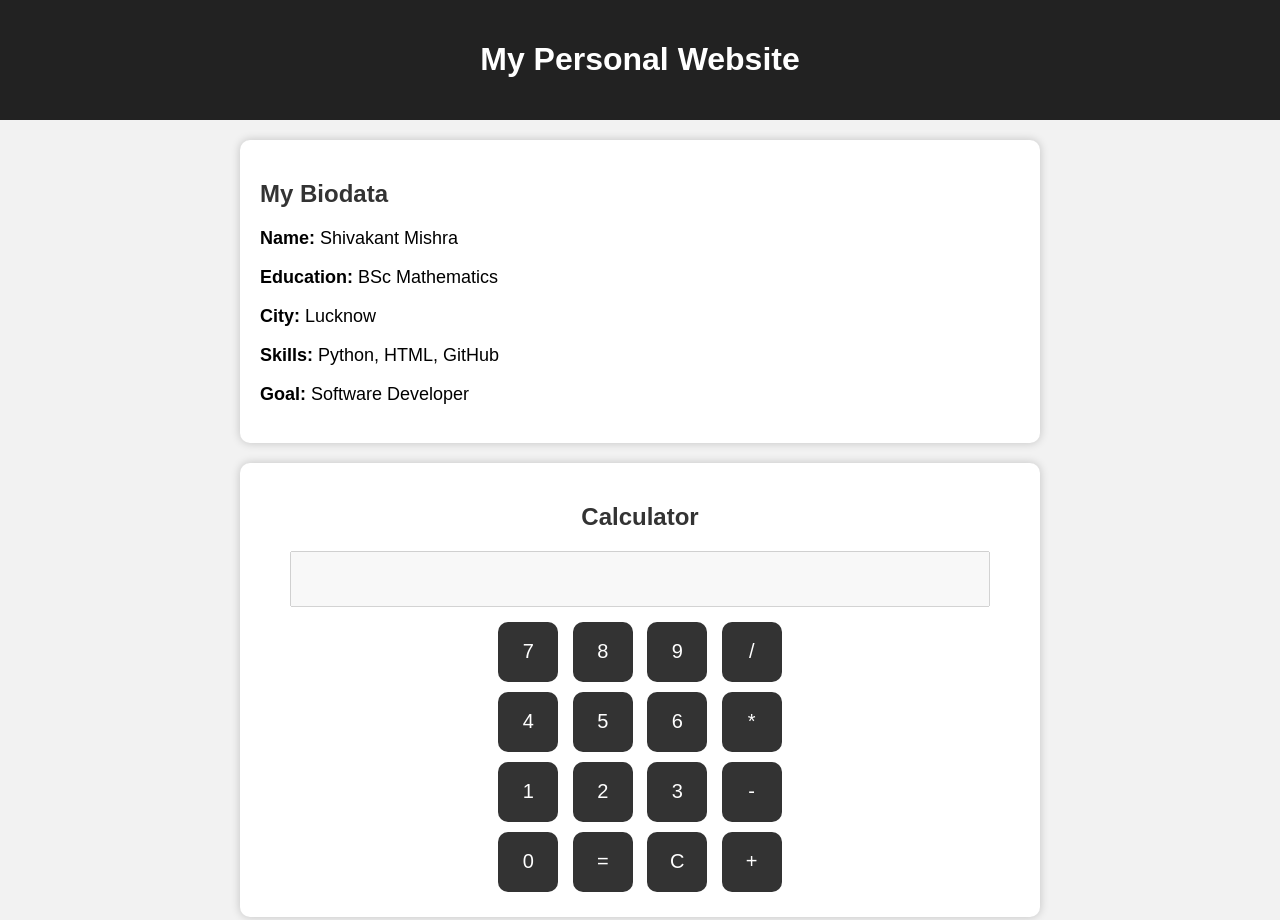
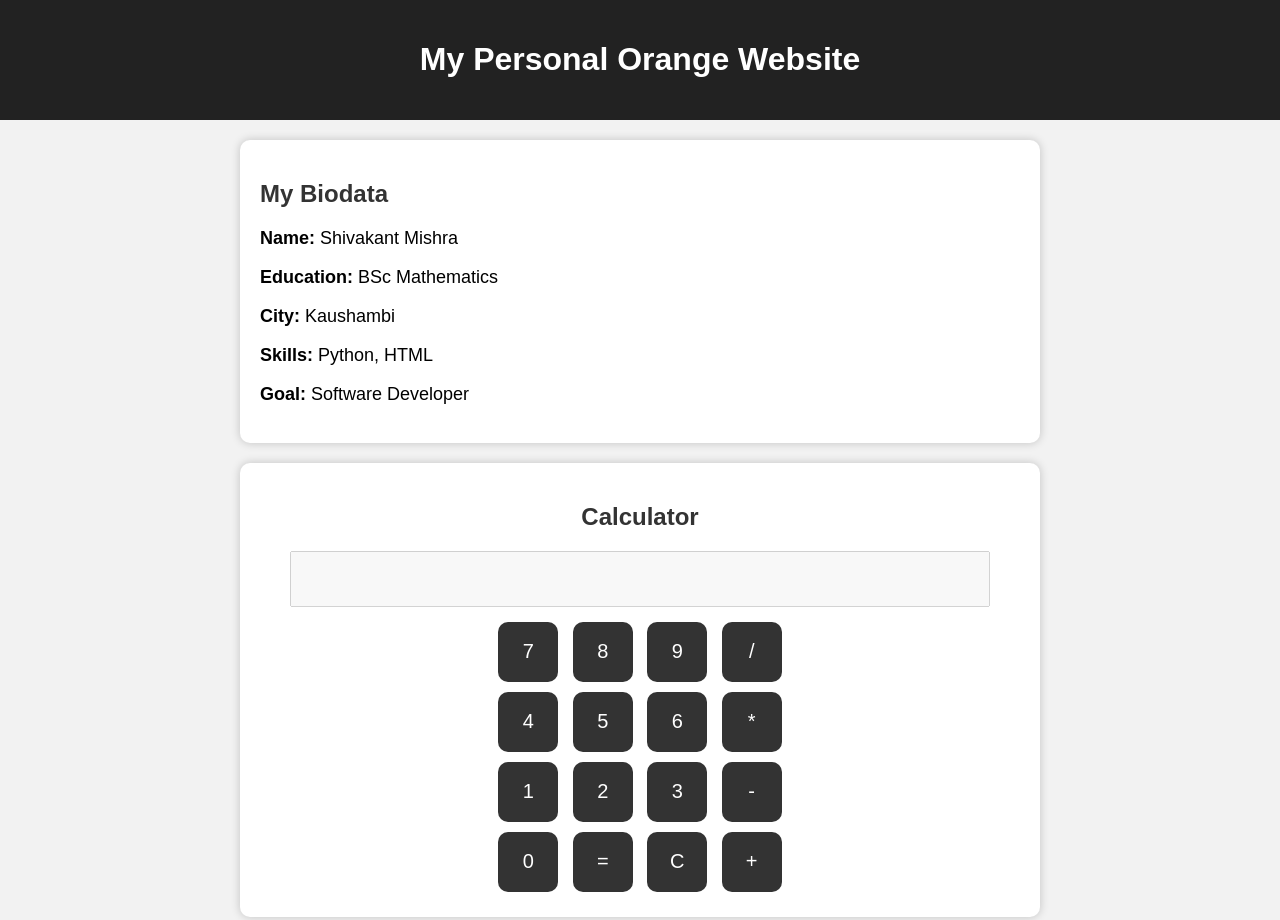
Before and after one commit to shivakantmishra708-ops/Shivam-mishra-, a plain HTML site: page index.html in a window 1280 px wide. Shown: the top 920 px of the page. Drawn offline with Linux system fonts and the light colour scheme.

Commit message:
Update index.html

```diff
--- a/index.html
+++ b/index.html
@@ -84,7 +84,7 @@
 <body>
 
 <header>
-    <h1>My Personal Website</h1>
+    <h1>My Personal Orange Website</h1>
 </header>
 
 <div class="container">
@@ -94,8 +94,8 @@
 
         <p><b>Name:</b> Shivakant Mishra</p>
         <p><b>Education:</b> BSc Mathematics</p>
-        <p><b>City:</b> Lucknow</p>
-        <p><b>Skills:</b> Python, HTML, GitHub</p>
+        <p><b>City:</b> Kaushambi</p>
+        <p><b>Skills:</b> Python, HTML</p>
         <p><b>Goal:</b> Software Developer</p>
     </div>
 
```
